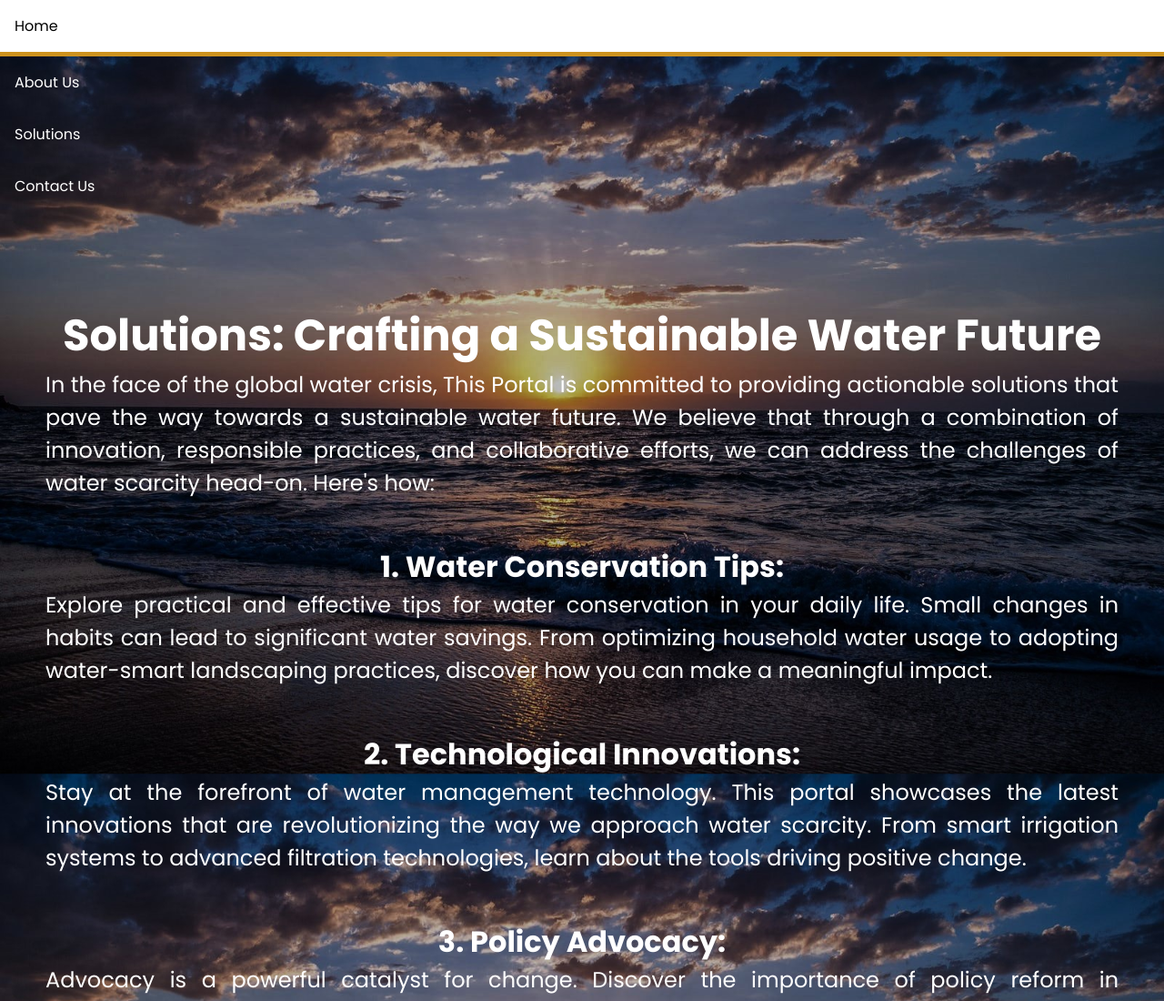
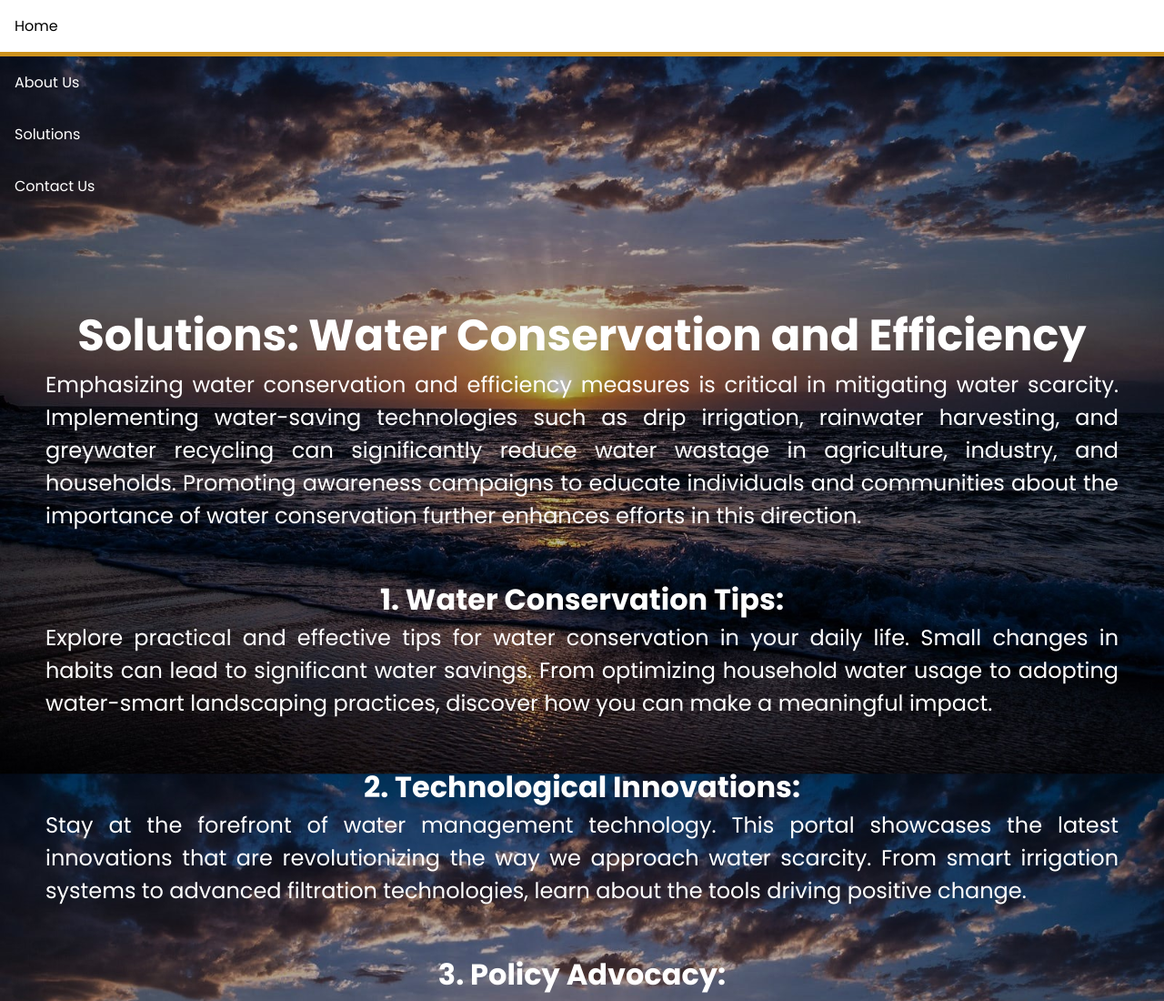
Before and after one commit to testrayyan/dummyweb, a plain HTML site: page solutions.html in a window 1280 px wide. Shown: the top 1100 px of the page at 91% size. Drawn offline with Linux system fonts and the light colour scheme.

Commit message:
Update solutions.html

```diff
--- a/solutions.html
+++ b/solutions.html
@@ -24,11 +24,11 @@
         </nav>
     </div>
 
-    <h1>Solutions: Crafting a Sustainable Water Future</h1>
-    <p>In the face of the global water crisis, This Portal is committed to providing actionable solutions that
-        pave the way towards a sustainable water future. We believe that through a combination of innovation,
-        responsible practices, and collaborative efforts, we can address the challenges of water scarcity head-on.
-        Here's how:</p>
+    <h1>Solutions: Water Conservation and Efficiency</h1>
+    <p>Emphasizing water conservation and efficiency measures is critical in mitigating water scarcity. Implementing water-saving
+        technologies such as drip irrigation, rainwater harvesting, and greywater recycling can significantly reduce water wastage
+        in agriculture, industry, and households. Promoting awareness campaigns to educate individuals and communities about the
+        importance of water conservation further enhances efforts in this direction.</p>
 
     <h2>1. Water Conservation Tips:</h2>
     <p>Explore practical and effective tips for water conservation in your daily life. Small changes in habits can lead
```
